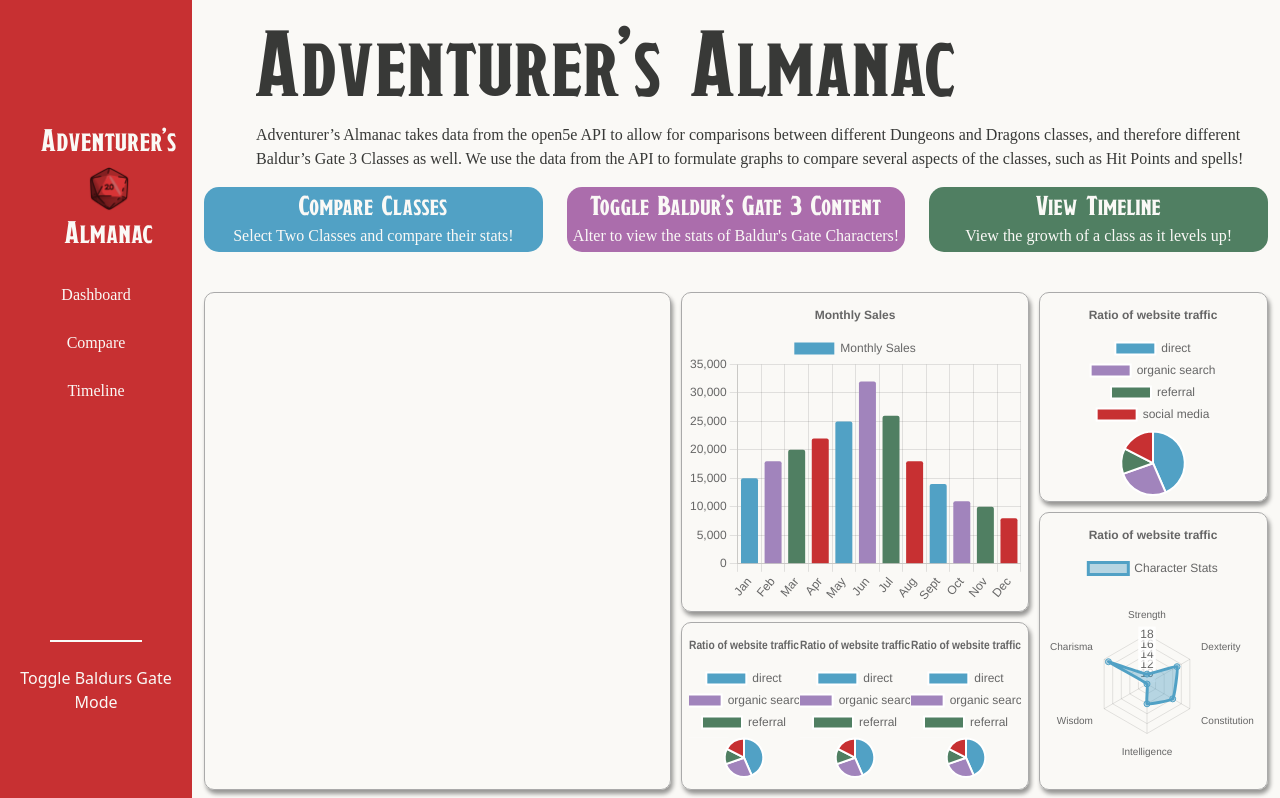
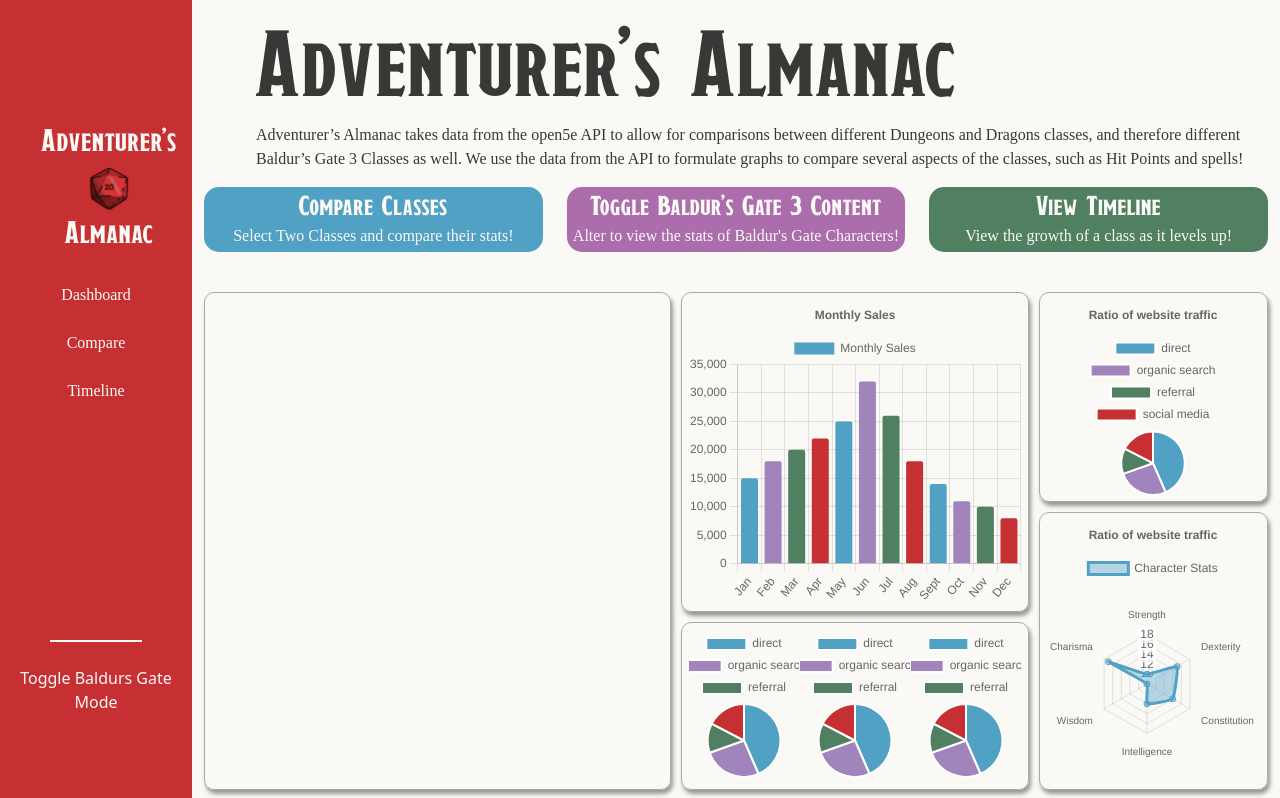
Before and after one commit to KurtSchwimmbacher/DV200ReactApplication, a React (Create React App) app in the folder dndstats/: page / in a window 1280 px wide. Shown: the top 798 px of the page. Built offline with nearby package versions, Linux system fonts and the light colour scheme; a web font is replaced by a local one.

Commit message:
pass options as props to mini pies
pass options as props to mini pies to control display in bento grid

```diff
--- a/dndstats/src/components/BentoGrid.js
+++ b/dndstats/src/components/BentoGrid.js
@@ -31,6 +31,24 @@
             backgroundColor: ["#51A1C5","#A184BC","#507F62","#C73032"],
         }]
     };
+
+    let pieChartOpt = {
+        plugins: {
+          title: {
+            display: true,
+            text: "Ratio of website traffic"
+          }
+        },
+        maintainAspectRatio : false,
+        aspectRatio : 0.3,
+      };
+
+      let miniPieChartOpt = {
+        responsive : true,
+        maintainAspectRatio : false,
+        aspectRatio : 0.2,
+      };
+
     let bargraphData = {
         labels: BarData.map((data)=>data.label),
         datasets:[{
@@ -63,12 +81,15 @@
             <BarGraph chartData={bargraphData} />
         </div>
         <div className="grid3 grid-con">
-            <Piechart chartData={piechartData} />
+            <Piechart
+            chartData={piechartData}
+            chartOpt = {pieChartOpt}
+            />
         </div>
         <div className="grid4 grid-con">
-            <div className="pie-col"><Piechart chartData={piechartData} /></div>
-            <div className="pie-col"><Piechart chartData={piechartData} /></div>
-            <div className="pie-col"><Piechart chartData={piechartData} /></div>
+            <div className="pie-col"><Piechart chartData={piechartData} chartOpt={miniPieChartOpt} /></div>
+            <div className="pie-col"><Piechart chartData={piechartData} chartOpt={miniPieChartOpt} /></div>
+            <div className="pie-col"><Piechart chartData={piechartData} chartOpt={miniPieChartOpt} /></div>
         </div>
         <div className="grid5 grid-con">
             <RadarChart chartData={radarGraphData} />
--- a/dndstats/src/components/graphs/Piechart.js
+++ b/dndstats/src/components/graphs/Piechart.js
@@ -2,19 +2,12 @@
 import React from "react";
 import { Pie } from "react-chartjs-2";
 
-function Piechart({ chartData }) {
+function Piechart({ chartData,chartOpt }) {
   return (
     <div className="chart-container">
       <Pie
         data={chartData}
-        options={{
-          plugins: {
-            title: {
-              display: true,
-              text: "Ratio of website traffic"
-            }
-          },
-        }}
+        options={chartOpt}
       />
     </div>
   );
```
